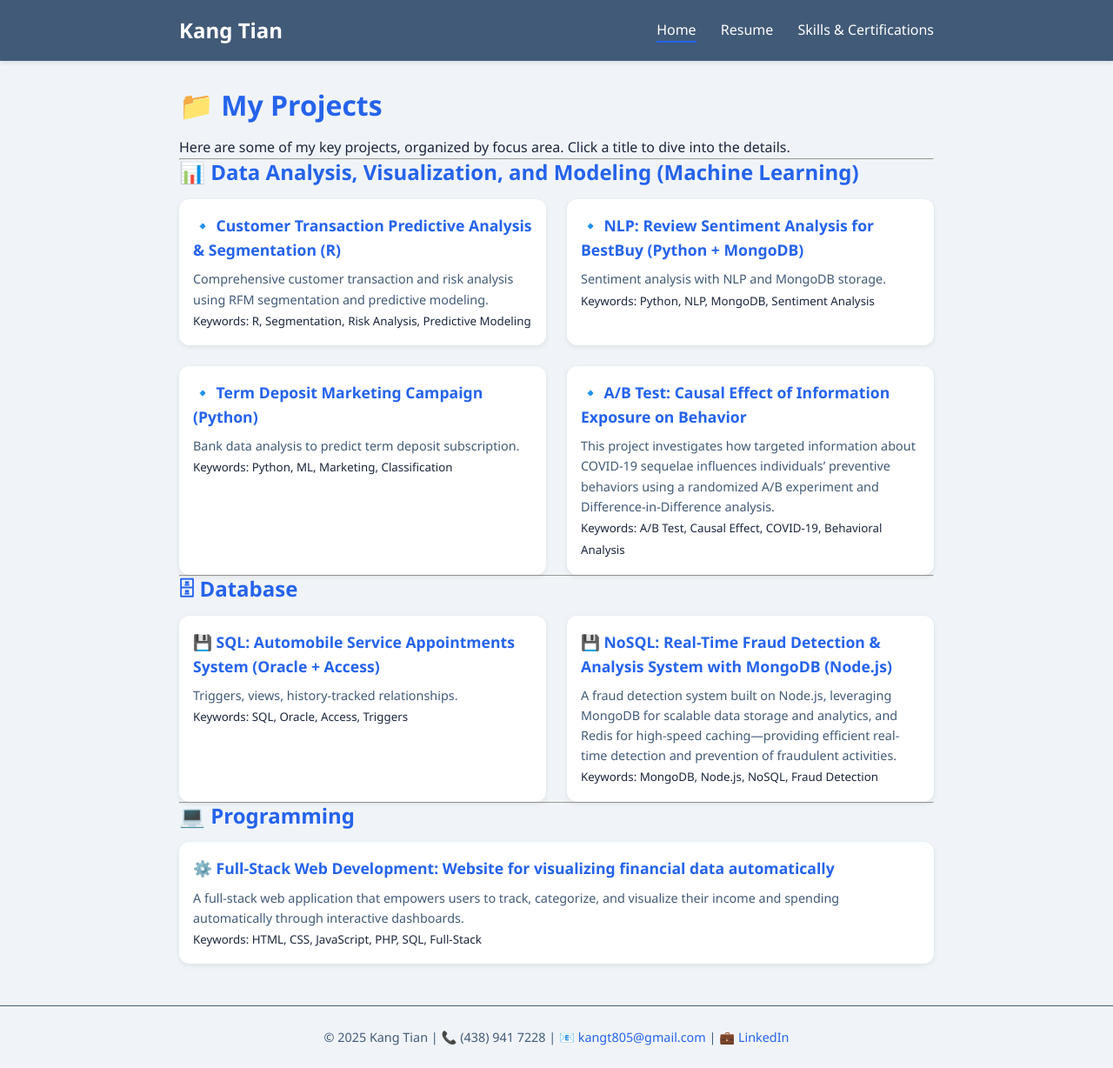
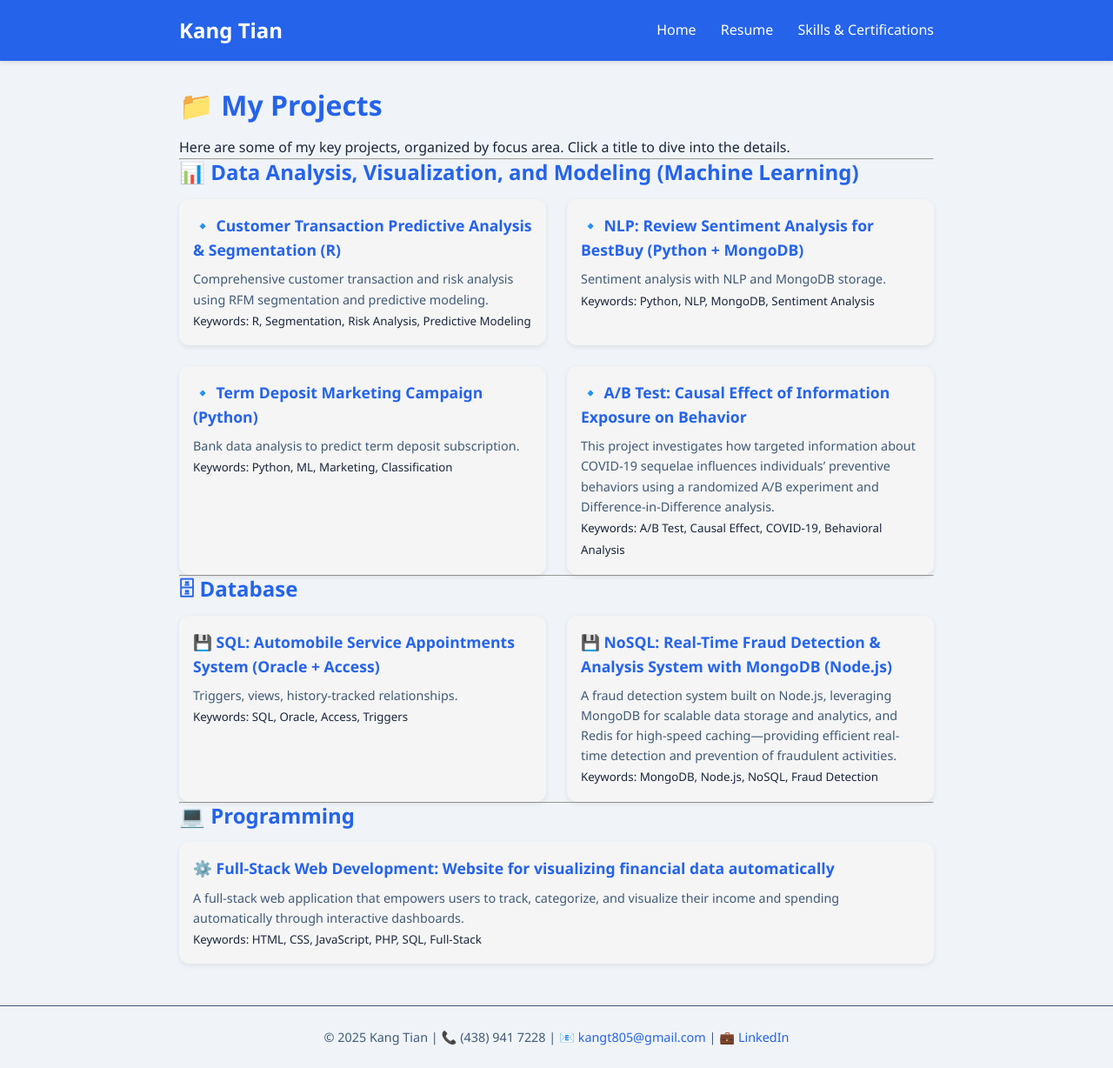
Before and after one commit to kang-tian/kang-tian.github.io, a Jekyll site: the page built from index.md, in a window 1280 px wide. Shown: the whole page at 87% size. Built offline with Jekyll 4.4.1, drawn with Linux system fonts in a browser that asks for light colours.

Commit message:
Update styles.css

```diff
--- a/assets/css/styles.css
+++ b/assets/css/styles.css
@@ -40,7 +40,7 @@ a:hover {
 
 /* Header & Navigation */
 header.site-header {
-  background-color: var(--accent3);
+  background-color: var(--accent1);
   padding: 1rem 0;
   box-shadow: 0 2px 5px rgba(0,0,0,0.1);
 }
@@ -57,7 +57,7 @@ header.site-header {
 .nav .brand {
   font-weight: 700;
   font-size: 1.5rem;
-  color: var(--card-bg);
+  color: var(--card-bg); /* keep text white/light */
 }
 
 .nav .links a {
@@ -135,7 +135,7 @@ button:hover, .btn:hover {
 }
 
 .project-card {
-  background-color: var(--card-bg);
+  background-color: #F5F5F5; /* light grey instead of pure white */
   border-radius: 12px;
   padding: 1rem;
   box-shadow: 0 2px 6px rgba(0,0,0,0.08);
@@ -143,7 +143,7 @@ button:hover, .btn:hover {
 }
 
 .project-card:hover {
-  background-color: var(--highlight);
+  background-color: var(--highlight); /* keep subtle hover effect */
   transform: translateY(-3px);
   box-shadow: 0 6px 12px rgba(0,0,0,0.12);
 }
```
